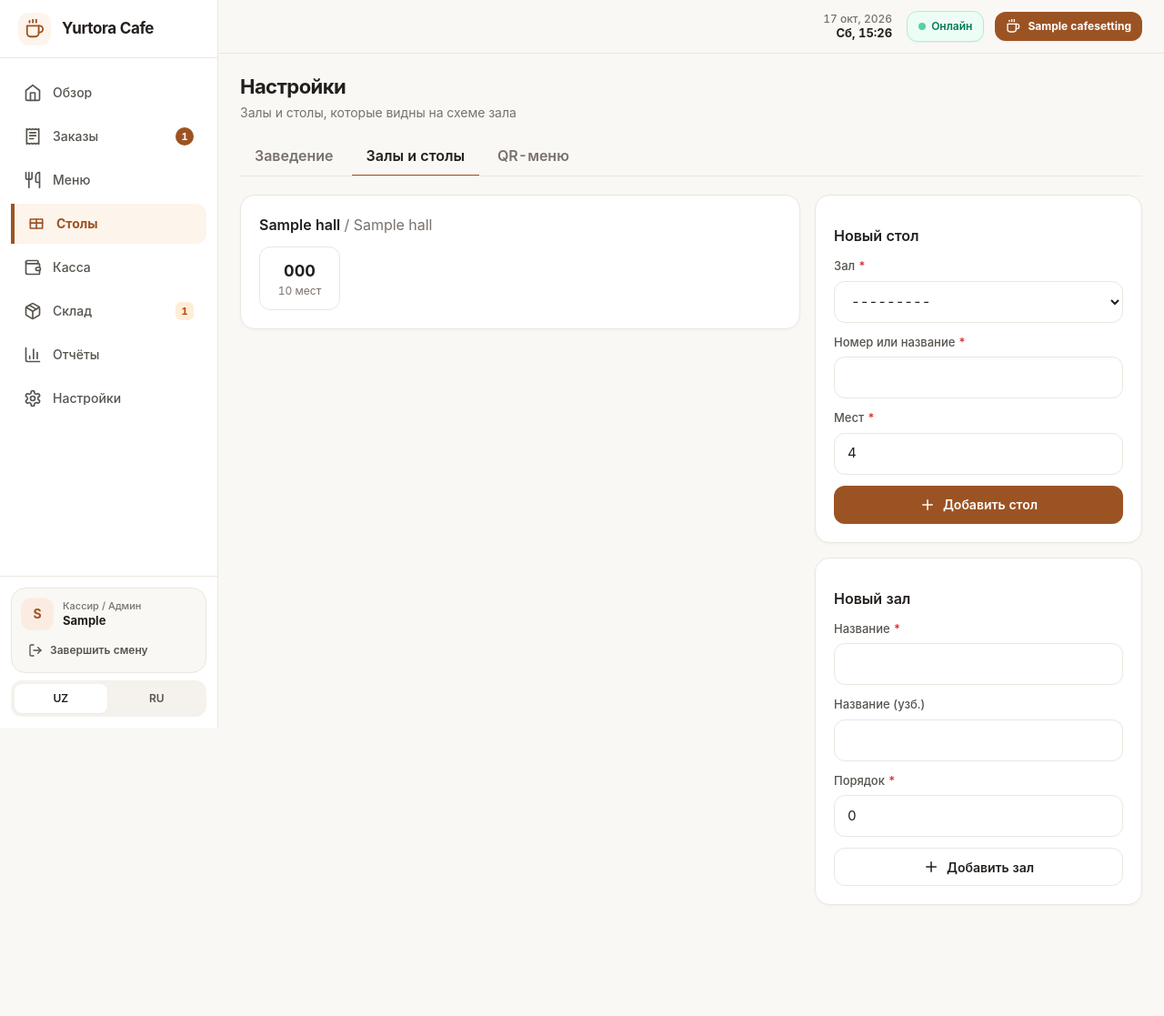
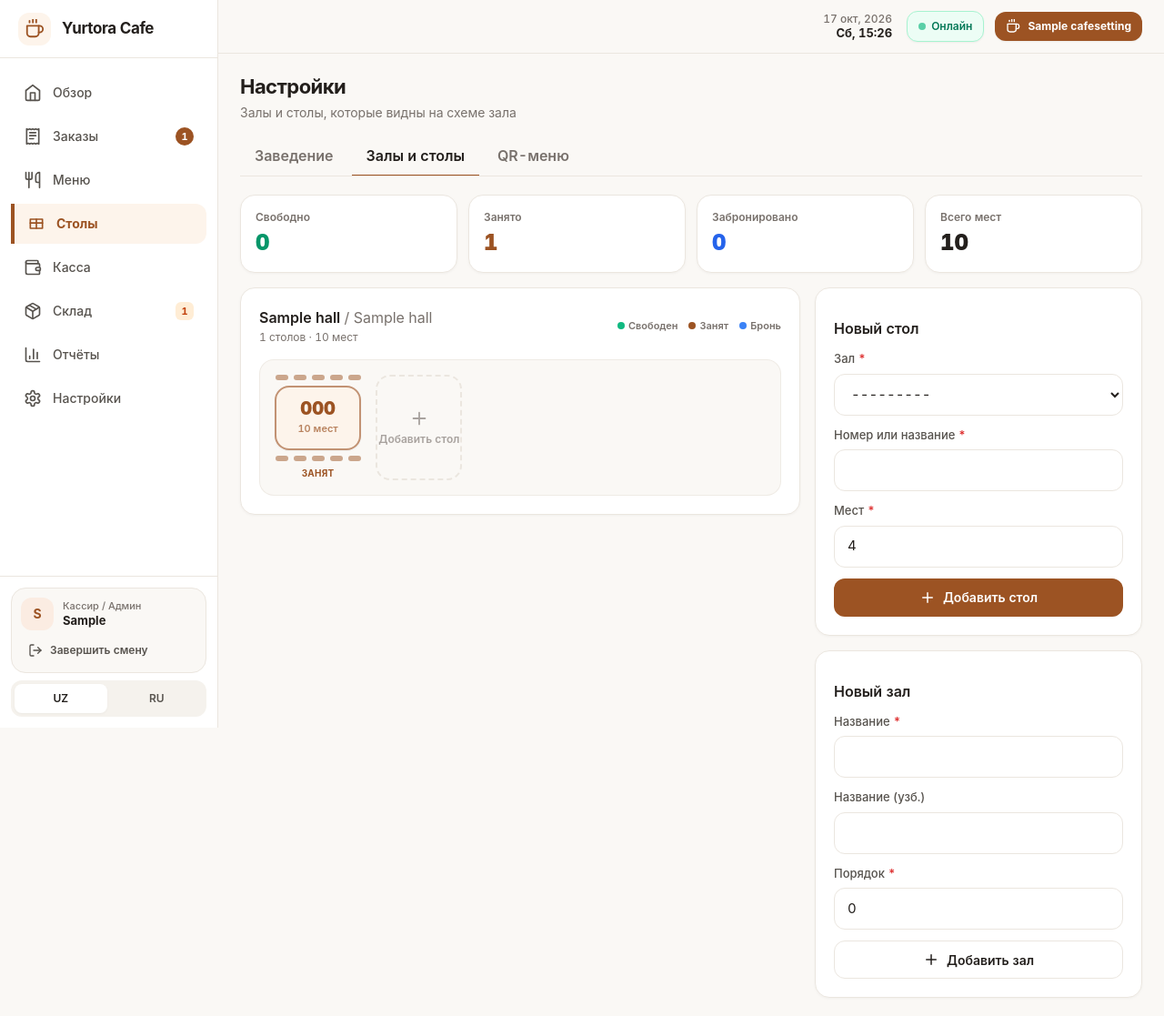
Before and after one commit to Shuxrat-dat/CafePos, a Django app: page /manage/tables/ in a window 1280 px wide. Shown: the whole page at 91% size. Before the commit the page ends 995 px from the top, so only its background shows below. Run offline with Django 5.2, Linux system fonts and the light colour scheme; a user stored in the database is signed in; tables that the repository leaves empty hold one stand-in row (values such as "Sample post").

Commit message:
Redesign tables settings page: live status, chairs, summary, add-table tile
Co-Authored-By: Claude Sonnet 5.5 <noreply@anthropic.com>

```diff
--- a/core/views.py
+++ b/core/views.py
@@ -75,8 +75,27 @@ def manage_tables(request):
                 messages.success(request, _("Стол добавлен."))
                 return redirect("manage_tables")
         messages.error(request, _("Проверьте поля формы."))
-    halls = Hall.objects.prefetch_related("tables").annotate(n=Count("tables"))
-    return render(request, "manage/tables.html", {"halls": halls, "hall_form": hall_form, "table_form": table_form})
+    if request.method == "GET" and request.GET.get("hall", "").isdigit():
+        table_form = TableForm(prefix="table", initial={"hall": int(request.GET["hall"])})
+    from pos.views import _busy_table_ids  # локальный импорт: pos.views сам зависит от core
+
+    busy = _busy_table_ids()
+    halls = list(Hall.objects.prefetch_related("tables").annotate(n=Count("tables")))
+    summary = {"free": 0, "busy": 0, "reserved": 0, "seats": 0}
+    for hall in halls:
+        hall.stats = {"free": 0, "busy": 0, "reserved": 0, "seats": 0}
+        for table in hall.tables.all():
+            table.state = "busy" if table.id in busy else "reserved" if table.is_reserved else "free"
+            top = (table.seats + 1) // 2
+            table.chairs_top = range(top)
+            table.chairs_bottom = range(table.seats - top)
+            hall.stats[table.state] += 1
+            hall.stats["seats"] += table.seats
+        for key, value in hall.stats.items():
+            summary[key] += value
+    return render(request, "manage/tables.html", {
+        "halls": halls, "hall_form": hall_form, "table_form": table_form, "summary": summary,
+    })
 
 
 @manager_only
--- a/templates/manage/tables.html
+++ b/templates/manage/tables.html
@@ -8,25 +8,70 @@
 </div>
 {% include "manage/_settings_tabs.html" %}
 
+{# Сводка по всем залам #}
+<div class="grid grid-cols-2 md:grid-cols-4 gap-3 mb-4">
+  <div class="card p-4">
+    <div class="text-xs text-muted font-semibold">{% translate 'Свободно' %}</div>
+    <div class="text-2xl font-black text-emerald-600 mt-1">{{ summary.free }}</div>
+  </div>
+  <div class="card p-4">
+    <div class="text-xs text-muted font-semibold">{% translate 'Занято' %}</div>
+    <div class="text-2xl font-black text-brand mt-1">{{ summary.busy }}</div>
+  </div>
+  <div class="card p-4">
+    <div class="text-xs text-muted font-semibold">{% translate 'Забронировано' %}</div>
+    <div class="text-2xl font-black text-blue-600 mt-1">{{ summary.reserved }}</div>
+  </div>
+  <div class="card p-4">
+    <div class="text-xs text-muted font-semibold">{% translate 'Всего мест' %}</div>
+    <div class="text-2xl font-black text-ink mt-1">{{ summary.seats }}</div>
+  </div>
+</div>
+
 <div class="grid lg:grid-cols-[minmax(0,1fr)_360px] gap-4 items-start">
   <div class="space-y-4">
     {% for hall in halls %}
       <section class="card p-5">
-        <div class="flex items-center justify-between gap-2 mb-3">
-          <h2 class="section-title">{{ hall.name }}{% if hall.name_uz %} <span class="text-muted font-normal">/ {{ hall.name_uz }}</span>{% endif %}</h2>
-          {% if not hall.n %}
-            <form method="post" action="{% url 'hall_delete' hall.id %}">{% csrf_token %}<button class="btn btn-ghost btn-sm text-red-700">{% icon "trash" 16 %}{% translate 'Удалить зал' %}</button></form>
-          {% endif %}
+        <div class="flex flex-wrap items-center justify-between gap-2 mb-4">
+          <div>
+            <h2 class="section-title">{{ hall.name }}{% if hall.name_uz %} <span class="text-muted font-normal">/ {{ hall.name_uz }}</span>{% endif %}</h2>
+            <p class="text-xs text-muted mt-0.5">
+              {{ hall.n }} {% translate 'столов' %} · {{ hall.stats.seats }} {% translate 'мест' %}
+            </p>
+          </div>
+          <div class="flex items-center gap-3 text-[11px] font-semibold text-stone-500">
+            <span class="flex items-center gap-1"><span class="w-2 h-2 rounded-full bg-emerald-500"></span>{% translate 'Свободен' %}</span>
+            <span class="flex items-center gap-1"><span class="w-2 h-2 rounded-full bg-brand"></span>{% translate 'Занят' %}</span>
+            <span class="flex items-center gap-1"><span class="w-2 h-2 rounded-full bg-blue-500"></span>{% translate 'Бронь' %}</span>
+            {% if not hall.n %}
+              <form method="post" action="{% url 'hall_delete' hall.id %}">{% csrf_token %}<button class="btn btn-ghost btn-sm text-red-700">{% icon "trash" 16 %}{% translate 'Удалить зал' %}</button></form>
+            {% endif %}
+          </div>
         </div>
-        <div class="grid grid-cols-3 sm:grid-cols-4 md:grid-cols-6 gap-2">
+
+        <div class="rounded-2xl bg-[#FAF8F5] border border-line/70 p-4 grid grid-cols-2 sm:grid-cols-3 md:grid-cols-4 xl:grid-cols-5 gap-x-4 gap-y-6">
           {% for t in hall.tables.all %}
-            <a href="{% url 'table_edit' t.id %}" class="rounded-xl border border-line hover:border-brand hover:bg-brand-50 p-3 text-center">
-              <div class="text-lg font-bold">{{ t.number }}</div>
-              <div class="text-xs text-muted">{{ t.seats }} {% translate 'мест' %}</div>
+            <a href="{% url 'table_edit' t.id %}" class="group flex flex-col items-center gap-1.5 focus:outline-none" title="{% translate 'Изменить стол' %} {{ t.number }}">
+              <div class="flex gap-1.5">
+                {% for chair in t.chairs_top %}<span class="w-3.5 h-1.5 rounded-full {% if t.state == 'busy' %}bg-brand/50{% elif t.state == 'reserved' %}bg-blue-300{% else %}bg-emerald-300{% endif %}"></span>{% endfor %}
+              </div>
+              <div class="w-full max-w-[120px] aspect-[4/3] rounded-2xl border-2 flex flex-col items-center justify-center transition shadow-sm group-hover:shadow-md group-hover:-translate-y-0.5 group-focus-visible:ring-2 group-focus-visible:ring-brand/40
+                {% if t.state == 'busy' %}bg-[#FDF4EB] border-brand/60 text-brand{% elif t.state == 'reserved' %}bg-blue-50 border-blue-300 text-blue-700{% else %}bg-white border-emerald-300 text-ink{% endif %}">
+                <span class="text-xl font-black leading-none">{{ t.number }}</span>
+                <span class="mt-1 text-[11px] font-semibold opacity-70">{{ t.seats }} {% translate 'мест' %}</span>
+              </div>
+              <div class="flex gap-1.5">
+                {% for chair in t.chairs_bottom %}<span class="w-3.5 h-1.5 rounded-full {% if t.state == 'busy' %}bg-brand/50{% elif t.state == 'reserved' %}bg-blue-300{% else %}bg-emerald-300{% endif %}"></span>{% endfor %}
+              </div>
+              <span class="text-[10px] font-bold uppercase tracking-wide {% if t.state == 'busy' %}text-brand{% elif t.state == 'reserved' %}text-blue-600{% else %}text-emerald-600{% endif %}">
+                {% if t.state == 'busy' %}{% translate 'Занят' %}{% elif t.state == 'reserved' %}{% translate 'Бронь' %}{% else %}{% translate 'Свободен' %}{% endif %}
+              </span>
             </a>
-          {% empty %}
-            <p class="text-sm text-muted col-span-full">{% translate 'Столов пока нет' %}</p>
           {% endfor %}
+          <a href="?hall={{ hall.id }}#new-table" class="flex flex-col items-center justify-center gap-1 rounded-2xl border-2 border-dashed border-line text-stone-400 hover:text-brand hover:border-brand/50 hover:bg-white transition min-h-[96px]">
+            {% icon "plus" 22 %}
+            <span class="text-xs font-semibold">{% translate 'Добавить стол' %}</span>
+          </a>
         </div>
       </section>
     {% empty %}
@@ -36,7 +81,7 @@
 
   <div class="space-y-4 lg:sticky lg:top-4">
     {% if halls %}
-      <form method="post" class="card p-5 space-y-3">
+      <form method="post" id="new-table" class="card p-5 space-y-3">
         {% csrf_token %}<input type="hidden" name="kind" value="table">
         <h2 class="section-title">{% translate 'Новый стол' %}</h2>
         {% for field in table_form %}{% include "components/field.html" %}{% endfor %}
```
